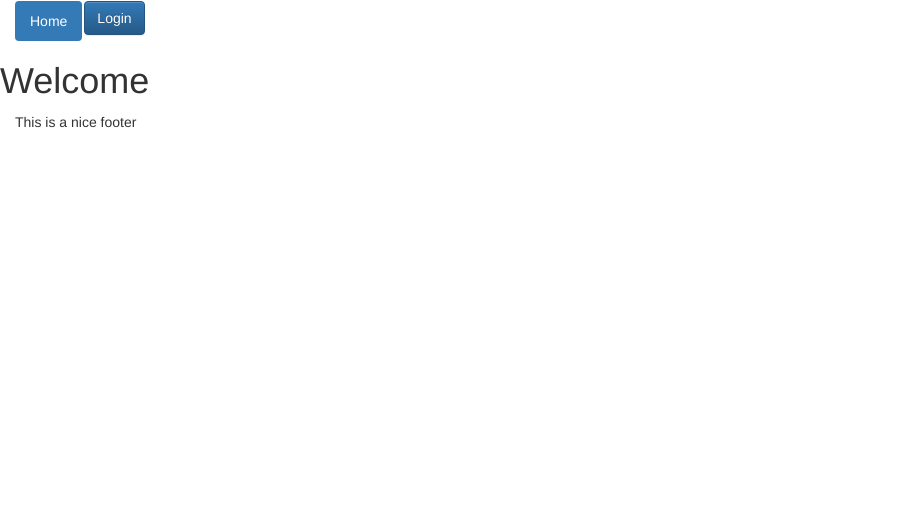
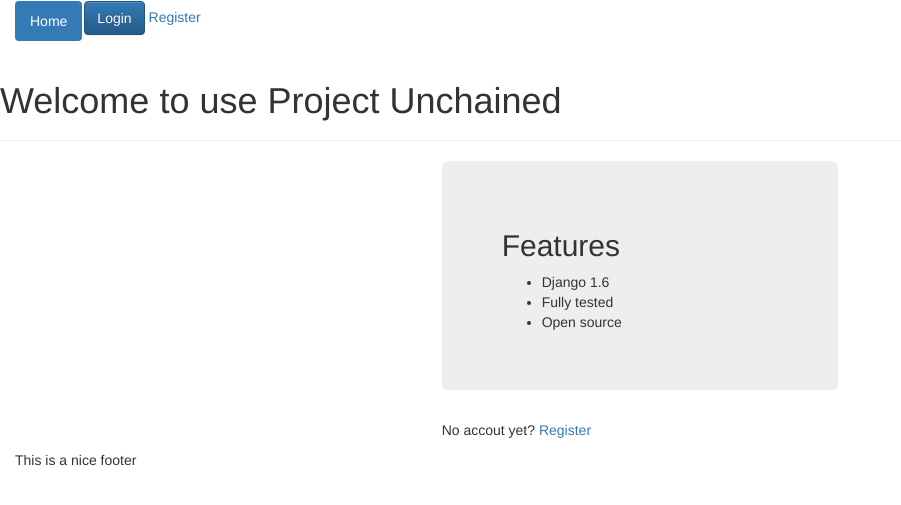
Before and after one commit to Atihinen/ProjectUnchained, a Django app: page / in a window 1280 px wide. Shown: the top 505 px of the page, without its empty margins (0-901 px from the left). Run offline with Django 3.2, Linux system fonts and the light colour scheme; parts of the project's set-up code (start-up, migrations or seed data) failed here and were passed over; some libraries are stand-ins or nearby versions.

Commit message:
Improved UX

```diff
--- a/project_unchained/gui/templates/index.html
+++ b/project_unchained/gui/templates/index.html
@@ -1,9 +1,8 @@
 {% extends "master.html" %}
 {% block child %}
-	<div class="row">
-		<h1>Welcome {% if user %} {{ user.username }} {% endif %}</h1>
-		<div class="col-md-4 col-md-offset-4">
-
-		</div>
-	</div>
+	{% if user.username %}
+		{% include "partials/_frontpage_auth.html" %}
+	{% else %}
+		{% include "partials/_frontpage_not_auth.html" %}
+	{% endif %}
 {% endblock %}
--- a/project_unchained/templates/master.html
+++ b/project_unchained/templates/master.html
@@ -22,10 +22,7 @@
 				<div class="row">
 					<nav class="col-md-12">
 						{% if user.username %}
-							<ul class="nav nav-pills">
-								<li class="active"><a href="/">Home</a></li>
-								<li><a href="/accounts/logout">Logout</a></li>
-							</ul>
+							{% include "partials/_main_navigation.html" %}
 						{% else %}
 							<ul class="nav nav-pills">
 								<li class="active">
--- /dev/null
+++ b/project_unchained/templates/partials/_frontpage_not_auth.html
@@ -0,0 +1,16 @@
+<div class="row">
+	<div class="page-header">
+		<h1>Welcome to use Project Unchained</h1>
+	</div>
+	<div class="col-md-4 col-md-offset-4">
+		<div class="jumbotron">
+			<h2>Features</h2>
+			<ul>
+				<li>Django 1.6</li>
+				<li>Fully tested</li>
+				<li>Open source</li>
+			</ul>
+		</div>
+		<p>No accout yet? <a href="/accounts/register">Register</a></p>
+	</div>
+</div>
--- a/project_unchained/templates/partials/_login.html
+++ b/project_unchained/templates/partials/_login.html
@@ -1,5 +1,6 @@
 <div id="login_partial_container">
 	<button class="btn btn-primary" id="login_partial_enable">Login</button>
+	<a href="/account/register" id="login_partial_register">Register</a>
 	<form role="form" action="/accounts/login/" method="post" enctype="multipart/form-data" class="form-inline hidden" id="login_partial_form">
 		<input type="hidden" name="csrfmiddlewaretoken" value="{{ csrf_token }}">
 		<div class="form-group">
```
Also changed, not shown: project_unchained/templates/partials/_frontpage_auth.html (added, +8 -0 lines), project_unchained/templates/partials/_main_navigation.html (added, +8 -0 lines).
